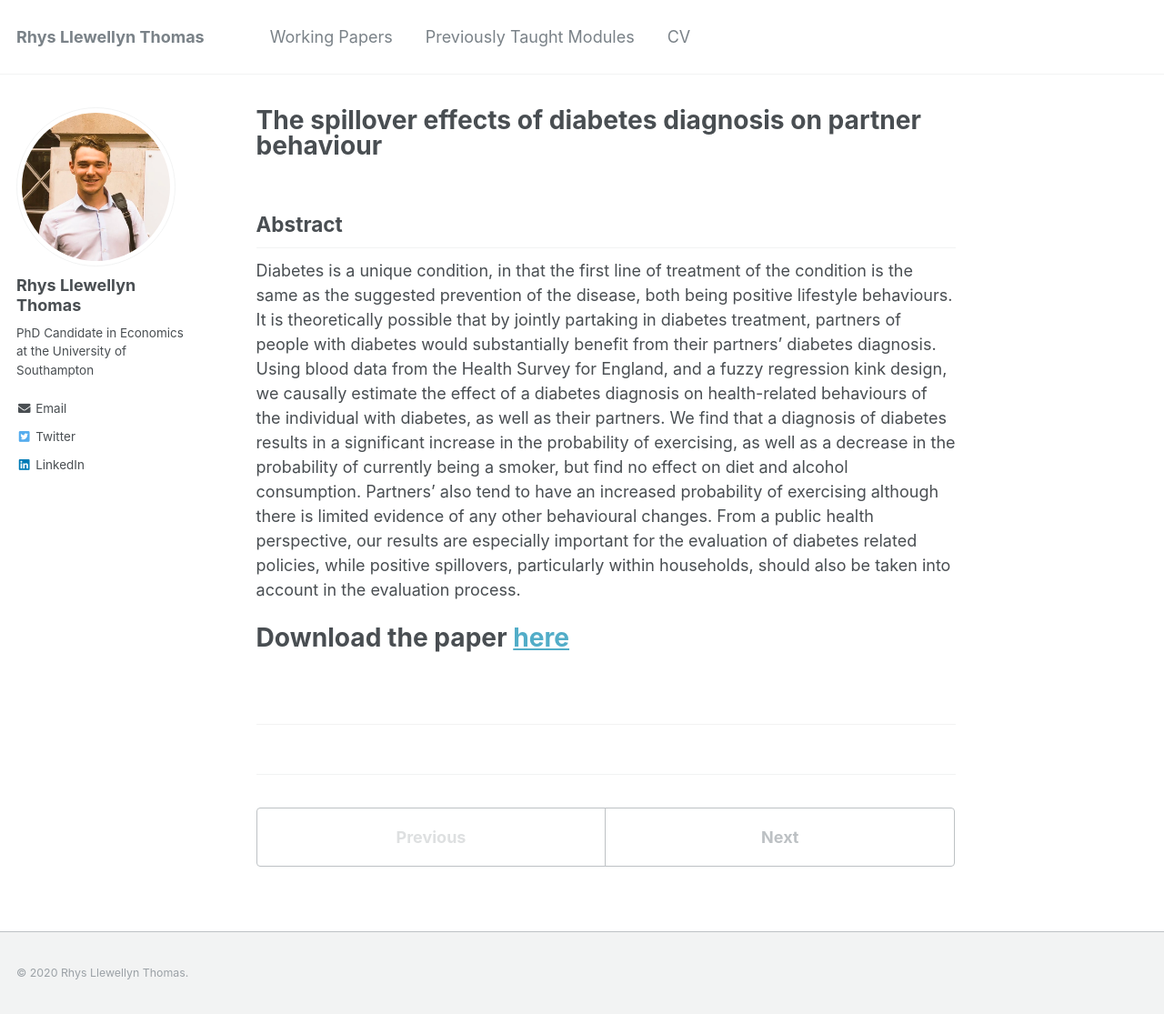
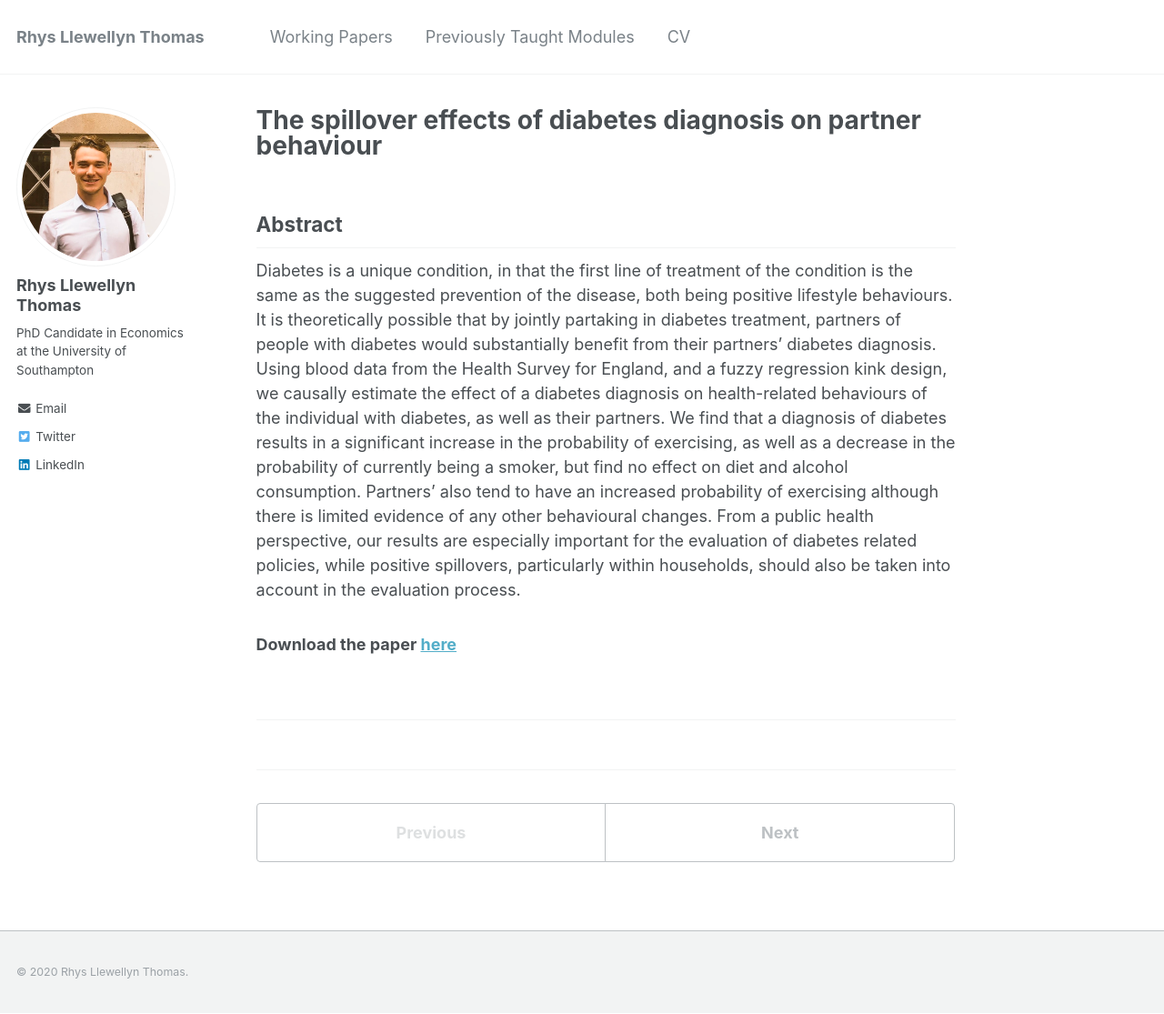
Before and after one commit to RhysLlThomas/rhysllthomas.github.io, a Jekyll site: the page built from _workingpapers/2020-08-12-diabetes-spillover.md, in a window 1280 px wide and 1115 px high. Shown: the whole window at 91% size. Built offline with Jekyll 4.4.1, drawn with Linux system fonts in a browser that asks for light colours.

```diff
--- a/_workingpapers/2020-08-12-diabetes-spillover.md
+++ b/_workingpapers/2020-08-12-diabetes-spillover.md
@@ -14,4 +14,4 @@ citation: #'Your Name, You. (2009). "Paper Title Number 1." <i>Journal 1</i>. 1(
 
 Diabetes is a unique condition, in that the first line of treatment of the condition is the same as the suggested prevention of the disease, both being positive lifestyle behaviours. It is theoretically possible that by jointly partaking in diabetes treatment, partners of people with diabetes would substantially benefit from their partners' diabetes diagnosis. Using blood data from the Health Survey for England, and a fuzzy regression kink design, we causally estimate the effect of a diabetes diagnosis on health-related behaviours of the individual with diabetes, as well as their partners. We find that a diagnosis of diabetes results in a significant increase in the probability of exercising, as well as a decrease in the probability of currently being a smoker, but find no effect on diet and alcohol consumption. Partners' also tend to have an increased probability of exercising although there is limited evidence of any other behavioural changes. From a public health perspective, our results are especially important for the evaluation of diabetes related policies, while positive spillovers, particularly within households, should also be taken into account in the evaluation process.
 
-# Download the paper [here](http://rhysllthomas.github.io/files/2020-08-17-diabetes-spillover.pdf)
+### Download the paper [here](http://rhysllthomas.github.io/files/2020-08-17-diabetes-spillover.pdf)
```
